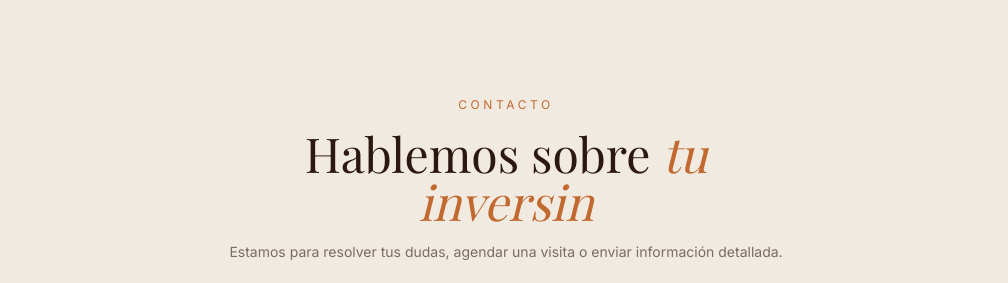
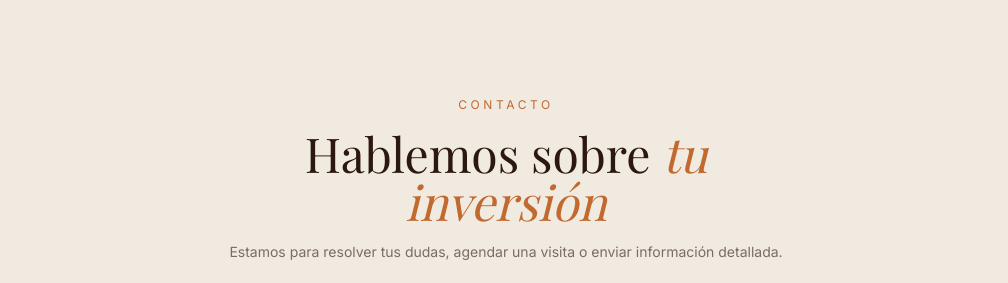
Before and after one commit to vampirot800/senda-allende, a Next.js app: page / in a window 1280 px wide. Shown: the part 8680-8963 px from the top of the page, without its empty margins (134-1142 px from the left). Built offline with nearby package versions, Linux system fonts and the light colour scheme; no server answers.

Commit message:
Quick fix

```diff
--- a/components/Contact.tsx
+++ b/components/Contact.tsx
@@ -76,7 +76,7 @@ export default function Contact() {
         <div className="text-center max-w-xl mx-auto mb-14">
           <p className="font-sans text-xs tracking-[0.3em] uppercase text-terracotta mb-4">Contacto</p>
           <h2 className="font-serif text-4xl md:text-5xl font-light text-brown leading-tight mb-4">
-            Hablemos sobre <em className="text-terracotta">tu inversin</em>
+            Hablemos sobre <em className="text-terracotta">tu inversión</em>
           </h2>
           <p className="font-sans text-brown/60 text-sm leading-relaxed">
             Estamos para resolver tus dudas, agendar una visita o enviar información detallada.
```
